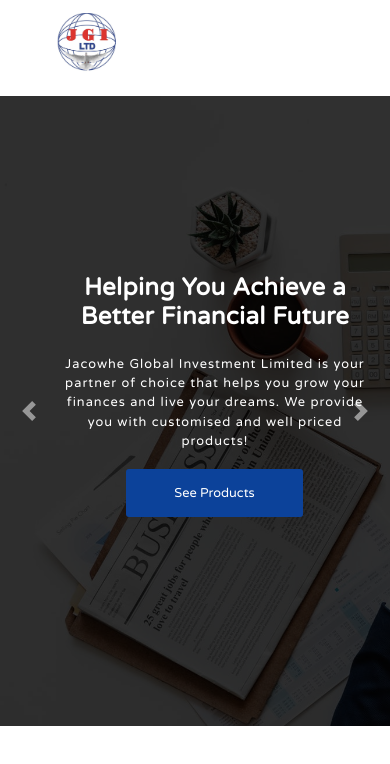
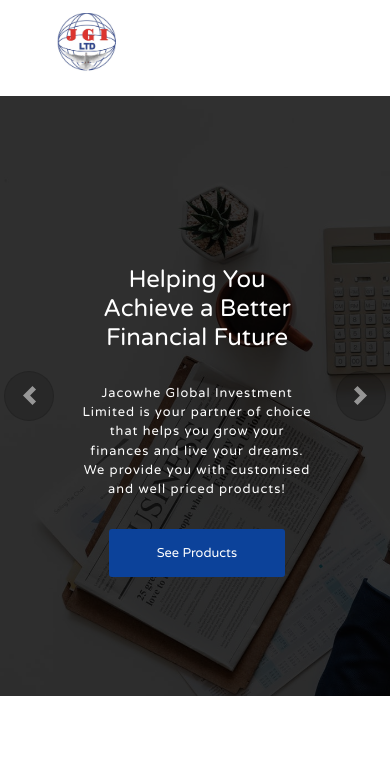
Before and after one commit to Achilles45/jacowhe, a Vue app: page / in a window 390 px wide. Shown: the top 764 px of the page. Built offline with nearby package versions, Linux system fonts and the light colour scheme; the HTML template or start-up script is replaced by a standard one.

Commit message:
Styled carousel indicators

```diff
--- a/src/components/Carousel.vue
+++ b/src/components/Carousel.vue
@@ -10,7 +10,7 @@
             <p
               class="animated zoomIn animate3d"
             >Jacowhe Global Investment Limited is your partner of choice that helps you grow your finances and live your dreams. We provide you with customised and well priced products!</p>
-            <router-link to="/products" class="cacrousel-btn animated zoomIn animate3d">See Products</router-link>
+            <router-link to="/products" class="carousel-btn animated zoomIn animate3d">See Products</router-link>
           </div>
         </div>
         <div class="carousel-item">
@@ -21,7 +21,7 @@
             <p
               class="animated slideInRight animate3d"
             >Don't put all your eggs in one basket. We have a well researched plan for our investors to investment and earn a competitive interest monthly. Don't miss this opportunity.</p>
-            <router-link to="/contact" class="cacrousel-btn animated zoomIn animate3d">Invest Now</router-link>
+            <router-link to="/contact" class="carousel-btn animated zoomIn animate3d">Invest Now</router-link>
           </div>
         </div>
         <div class="carousel-item">
@@ -34,7 +34,7 @@
             <p
               class="animated slideInDown animate3d"
             >We have designed our products and services with our customers in mind. Our plans are affordable and higly competitive.</p>
-            <router-link to="/products" class="cacrousel-btn animated zoomIn animate3d">See Products</router-link>
+            <router-link to="/products" class="carousel-btn animated zoomIn animate3d">See Products</router-link>
           </div>
         </div>
       </div>
@@ -86,7 +86,6 @@
     max-height: 520px;
     display: block !important;
     width: 100vw;
-    background-position: center;
   }
   .animate3d {
     animation-duration: 5s;
@@ -94,9 +93,10 @@
   .carousel-caption {
     position: absolute;
     top: 25%;
+    transform: translateX(-50%, -50%);
     width: 50%;
     margin: 0 auto;
-    h2 {
+    text h2 {
       font-weight: 800;
       font-size: 2.5rem;
       padding-bottom: 1rem;
@@ -107,7 +107,7 @@
       font-size: 0.8rem;
       padding-bottom: 0.8rem;
     }
-    .cacrousel-btn {
+    .carousel-btn {
       color: #fff;
       background: $primary-color;
       padding: 1rem 3rem;
@@ -117,6 +117,15 @@
       border-radius: 3px;
     }
   }
+  .carousel-control-prev-icon,
+  .carousel-control-next-icon {
+    height: 50px;
+    width: 50px;
+    background-color: rgba(0, 0, 0, 0.3) !important;
+    background-size: 40%, 40%;
+    border-radius: 50%;
+    border: 1px solid rgba(0, 0, 0, 0.3);
+  }
 }
 
 //MEDIA QUERIES
@@ -125,16 +134,23 @@
     .carousel-img {
       width: auto;
       height: 100%;
-      max-height: 630px;
+      max-height: 600px;
       display: block;
     }
     .carousel-caption {
       position: absolute;
       top: 25%;
-      width: 80vw;
-      margin: 0 auto;
+      width: 60%;
+      margin-right: 1.1rem;
+      transform: translateX(-50%, -50%);
+      text-align: center;
       h2 {
         font-size: 1.5rem;
+        padding-bottom: 1.5rem;
+      }
+      p {
+        font-size: 0.8rem;
+        padding-bottom: 1.5rem;
       }
     }
   }
```
